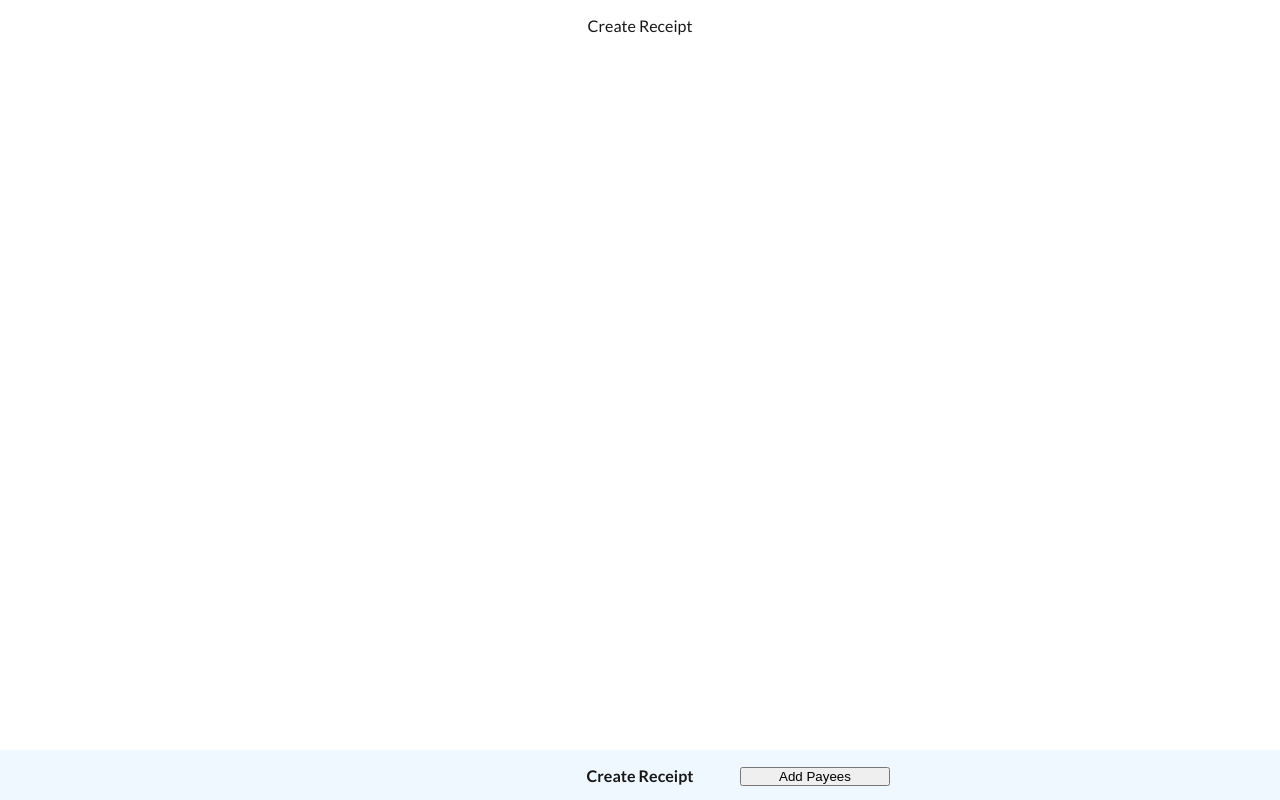
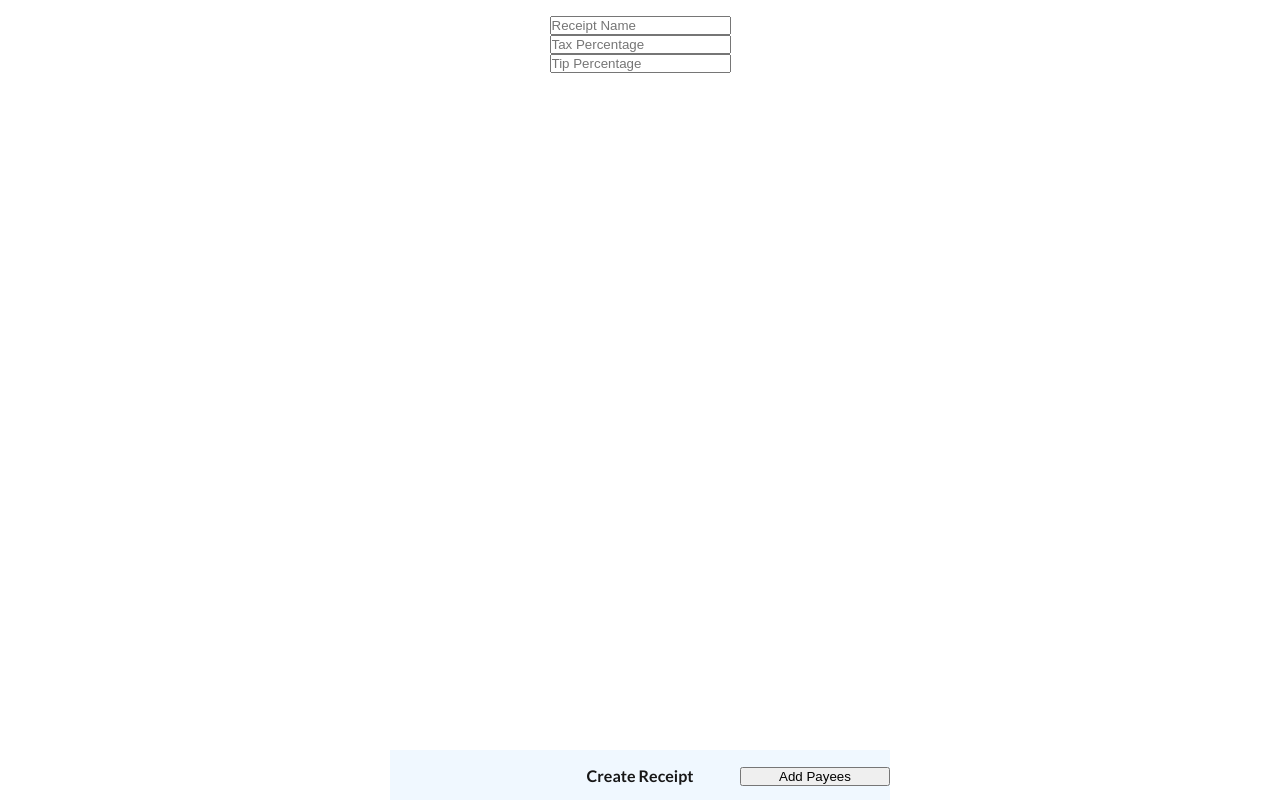
Before and after one commit to jieun-lee/split-the-bill, a Next.js app: page / in a window 1280 px wide. Both pictures are taken after a click on the button "Get Started". Built offline with nearby package versions, Linux system fonts and the light colour scheme.

Commit message:
Create ReceiptContext

```diff
--- /dev/null
+++ b/src/models/Receipt.ts
@@ -0,0 +1,17 @@
+import { ReceiptItem } from "./ReceiptItem";
+
+export interface IReceipt {
+	receiptName: string | undefined;
+	taxPercent: number | undefined;
+	tipPercent: number | undefined;
+	items: ReceiptItem[];
+	payees: string[];
+}
+
+export const initialReceipt = {
+	receiptName: undefined,
+	taxPercent: undefined,
+	tipPercent: undefined,
+	items: [],
+	payees: [],
+}
--- /dev/null
+++ b/src/models/ReceiptContext.ts
@@ -0,0 +1,86 @@
+import { createContext, useState } from 'react';
+import { ReceiptItem } from './ReceiptItem';
+import { initialReceipt, IReceipt } from './Receipt';
+
+interface IReceiptContext {
+	values: IReceipt,
+	setReceiptName: (name: string) => void;
+	setTax: (tax: number) => void;
+	setTip: (tip: number) => void;
+	addItem: (item: ReceiptItem) => void;
+	removeItem: (itemId: string) => void;
+	addPayee: (name: string) => void;
+	removePayee: (name: string) => void;
+	setPayee: (itemId: string, name: string) => void;
+	unsetPayee: (itemId: string, name: string) => void;
+}
+
+const initialContext: IReceiptContext = {
+	values: initialReceipt,
+	setReceiptName: () => {},
+	setTax: () => {},
+	setTip: () => {},
+	addItem: () => {},
+	removeItem: () => {},
+	addPayee: () => {},
+	removePayee: () => {},
+	setPayee: () => {},
+	unsetPayee: () => {},
+}
+
+export const ReceiptContext = createContext(initialContext);
+
+export const useReceiptContext = () => {
+	const [receiptName, setReceiptName] = useState<string | undefined>(initialReceipt.receiptName);
+	const [tax, setTax] = useState<number | undefined>(initialReceipt.taxPercent);
+	const [tip, setTip] = useState<number | undefined>(initialReceipt.tipPercent);
+	const [items, setItems] = useState<ReceiptItem[]>(initialReceipt.items);
+	const [payees, setPayees] = useState<string[]>(initialReceipt.payees);
+
+	const addItem = (item: ReceiptItem) => {
+		// TODO
+	};
+
+	const removeItem = (itemId: string) => {
+		// TODO
+	};
+
+	const addPayee = (name: string) => {
+		// TODO
+	};
+
+	const removePayee = (name: string) => {
+		// TODO
+	};
+
+	const setPayee = (itemId: string, name: string) => {
+		// TODO
+	};
+
+	const unsetPayee = (itemId: string, name: string) => {
+		// TODO
+	};
+
+	const getContextValues = (): IReceipt => {
+		return {
+			receiptName,
+			taxPercent: tax,
+			tipPercent: tip,
+			items,
+			payees,
+		};
+	}
+
+	return {
+		values: getContextValues(),
+		setReceiptName,
+		setTax,
+		setTip,
+		addItem,
+		removeItem,
+		addPayee,
+		removePayee,
+		setPayee,
+		unsetPayee
+	}
+}
--- /dev/null
+++ b/src/models/ReceiptItem.ts
@@ -0,0 +1,6 @@
+export interface ReceiptItem {
+	id: string;
+	name: string;
+	price: number;
+	payees: string[];
+}
--- a/src/pages/SplitTheBill.module.css
+++ b/src/pages/SplitTheBill.module.css
@@ -2,6 +2,7 @@
 	display: flex;
 	flex-direction: column;
 	justify-content: space-between;
+	align-items: center;
 	height: 100vh;
 }
 
--- a/src/pages/SplitTheBill.tsx
+++ b/src/pages/SplitTheBill.tsx
@@ -7,9 +7,11 @@ import FinalBillStage from '@/stages/FinalBillStage';
 import GetStartedStage from '@/stages/GetStartedStage';
 import React, { useCallback, useState } from 'react';
 import styles from "./SplitTheBill.module.css";
+import { ReceiptContext, useReceiptContext } from '@/models/ReceiptContext';
 
 const SplitTheBill: React.FC = () => {
 	const [currentStage, setCurrentStage] = useState<Stage>(Stage.GetStarted);
+	const context = useReceiptContext();
 
 	const renderStage = useCallback(() => {
 		switch (currentStage) {
@@ -30,6 +32,7 @@ const SplitTheBill: React.FC = () => {
 	}, [currentStage]);
 
 	return (
+		<ReceiptContext.Provider value={context}>
 			<div className={styles.pageWrapper}>
 				<div className={styles.stageWrapper}>
 					{renderStage()}
@@ -43,6 +46,7 @@ const SplitTheBill: React.FC = () => {
 					/>
 				</div>
 			</div>
+		</ReceiptContext.Provider>
 	)
 }
 
--- /dev/null
+++ b/src/stages/CreateReceiptStage.module.css
@@ -0,0 +1,5 @@
+.receiptWrapper {
+	display: flex;
+	flex-direction: column;
+	max-width: 500px;
+}
--- a/src/stages/CreateReceiptStage.tsx
+++ b/src/stages/CreateReceiptStage.tsx
@@ -1,7 +1,32 @@
+import { useContext } from "react"
+import { ReceiptContext } from "@/models/ReceiptContext"
+import styles from './CreateReceiptStage.module.css';
+
+interface ICreateReceiptStageProps {}
+
 const CreateReceiptStage: React.FC = () => {
+	const { values: receipt, setReceiptName, setTax, setTip, addItem, removeItem } = useContext(ReceiptContext);
+
+	// TODO: add input error handling (invalid numbers for percentages)
 	return (
-		<div>
-			Create Receipt
+		<div className={styles.receiptWrapper}>
+			<input
+				value={receipt.receiptName}
+				onChange={(e) => setReceiptName(e.target.value)}
+				placeholder="Receipt Name"
+			/>
+			<input
+				value={receipt.taxPercent}
+				type="number"
+				onChange={(e) => setTax(parseInt(e.target.value))}
+				placeholder="Tax Percentage"
+			/>
+			<input
+				value={receipt.tipPercent}
+				type="number"
+				onChange={(e) => setTip(parseInt(e.target.value))}
+				placeholder="Tip Percentage"
+			/>
 		</div>
 	)
 }
```
Lines whose indentation alone changed are shown as unchanged.
